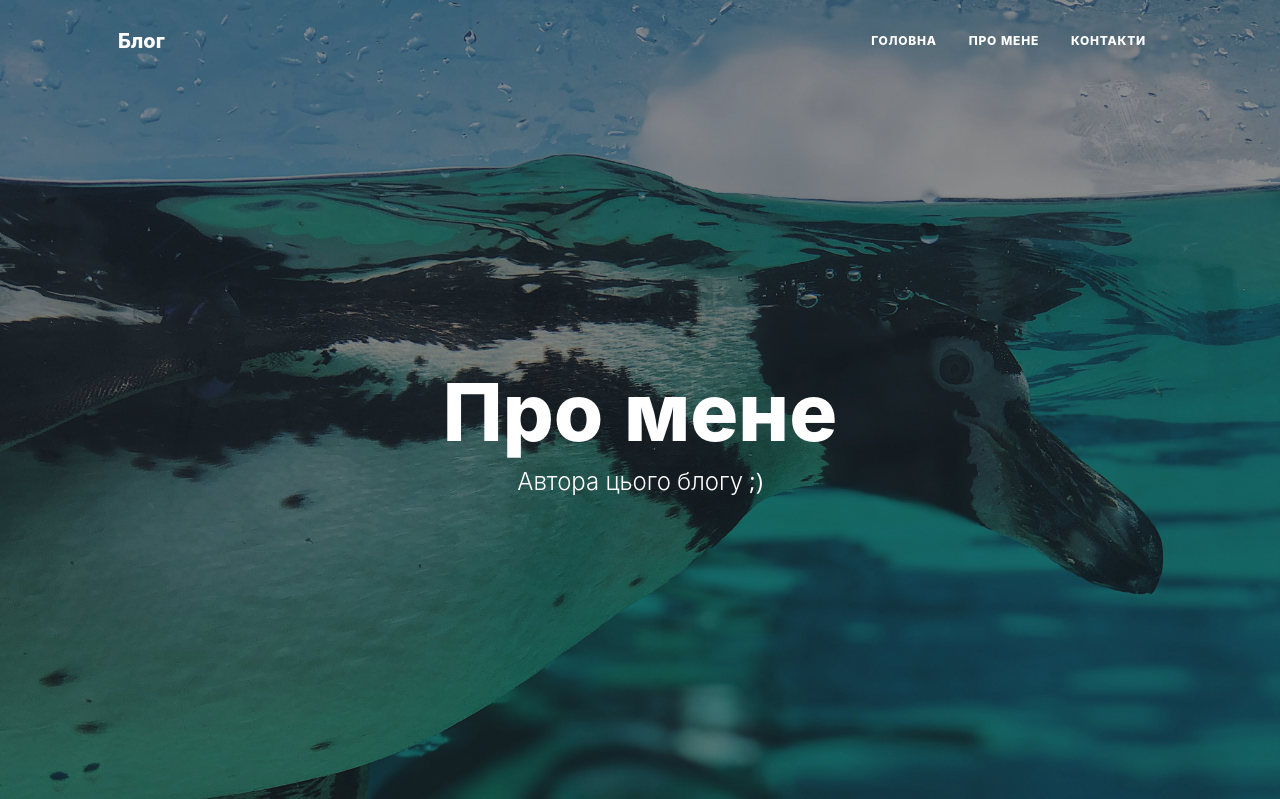
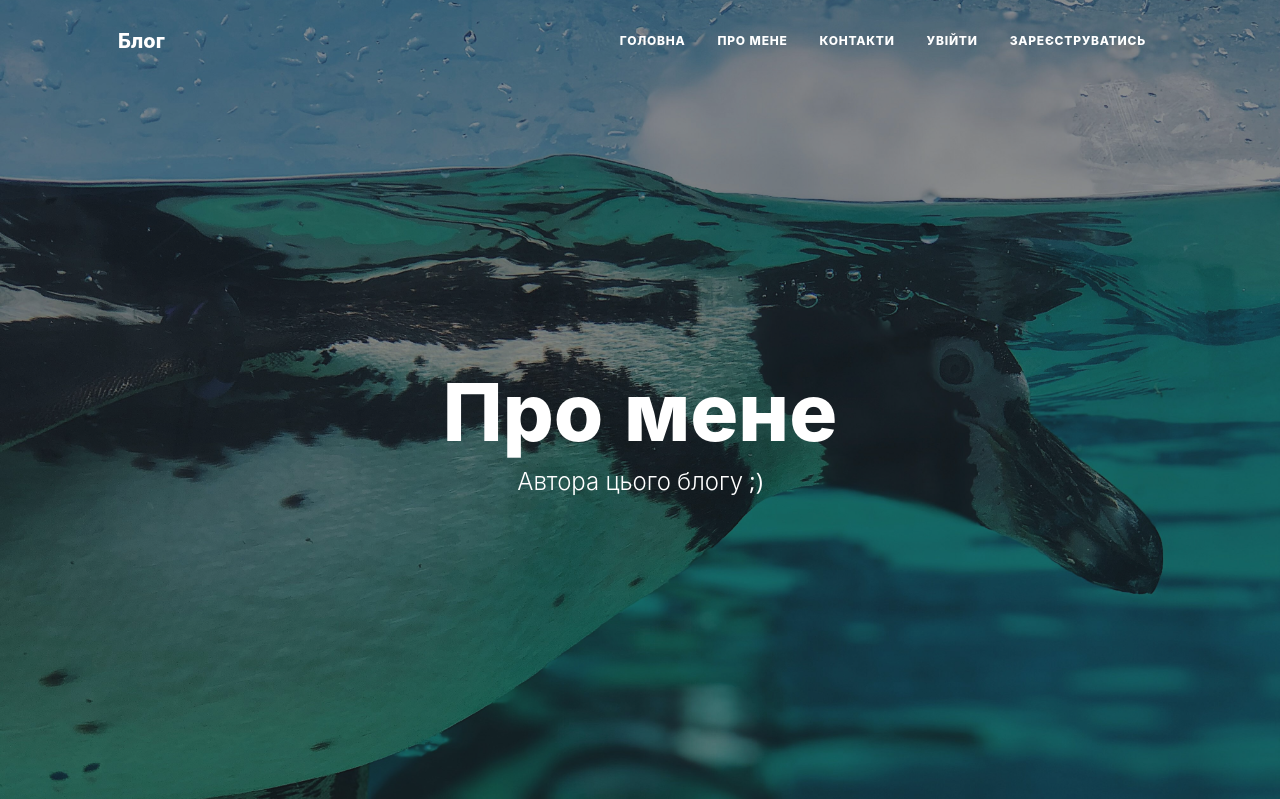
Before and after one commit to sofijasljusar/penguins, a Django app: page /about/ in a window 1280 px wide. Shown: the top 799 px of the page. Run offline with Django 5.2, Linux system fonts and the light colour scheme; some libraries are stand-ins or nearby versions.

Commit message:
Add register/login/logout buttons to base.html based on auth

```diff
--- a/templates/base.html
+++ b/templates/base.html
@@ -32,6 +32,21 @@
                         <li class="nav-item"><a class="nav-link px-lg-3 py-3 py-lg-4" href="{% url 'home' %}">Головна</a></li>
                         <li class="nav-item"><a class="nav-link px-lg-3 py-3 py-lg-4" href="{% url 'about' %}">Про мене</a></li>
                         <li class="nav-item"><a class="nav-link px-lg-3 py-3 py-lg-4" href="{% url 'contact' %}">Контакти</a></li>
+                        {% if not user.is_authenticated %}
+                        <li class="nav-item"><a class="nav-link px-lg-3 py-3 py-lg-4" href="{% url 'login' %}">Увійти</a></li>
+                        <li class="nav-item"><a class="nav-link px-lg-3 py-3 py-lg-4" href="{% url 'register' %}">Зареєструватись</a></li>
+                        {% else %}
+                        <li class="nav-item">
+                          <form method="post" action="{% url 'logout' %}" style="display: inline;">
+                            {% csrf_token %}
+                            <button id="logout-button" type="submit" class="nav-link px-lg-3 py-3 py-lg-4 p-0 m-0"
+                                    style=" border: none; background: none;">
+                              Вийти
+                            </button>
+                          </form>
+                        </li>
+                        {% endif %}
+
                     </ul>
                 </div>
             </div>
```
